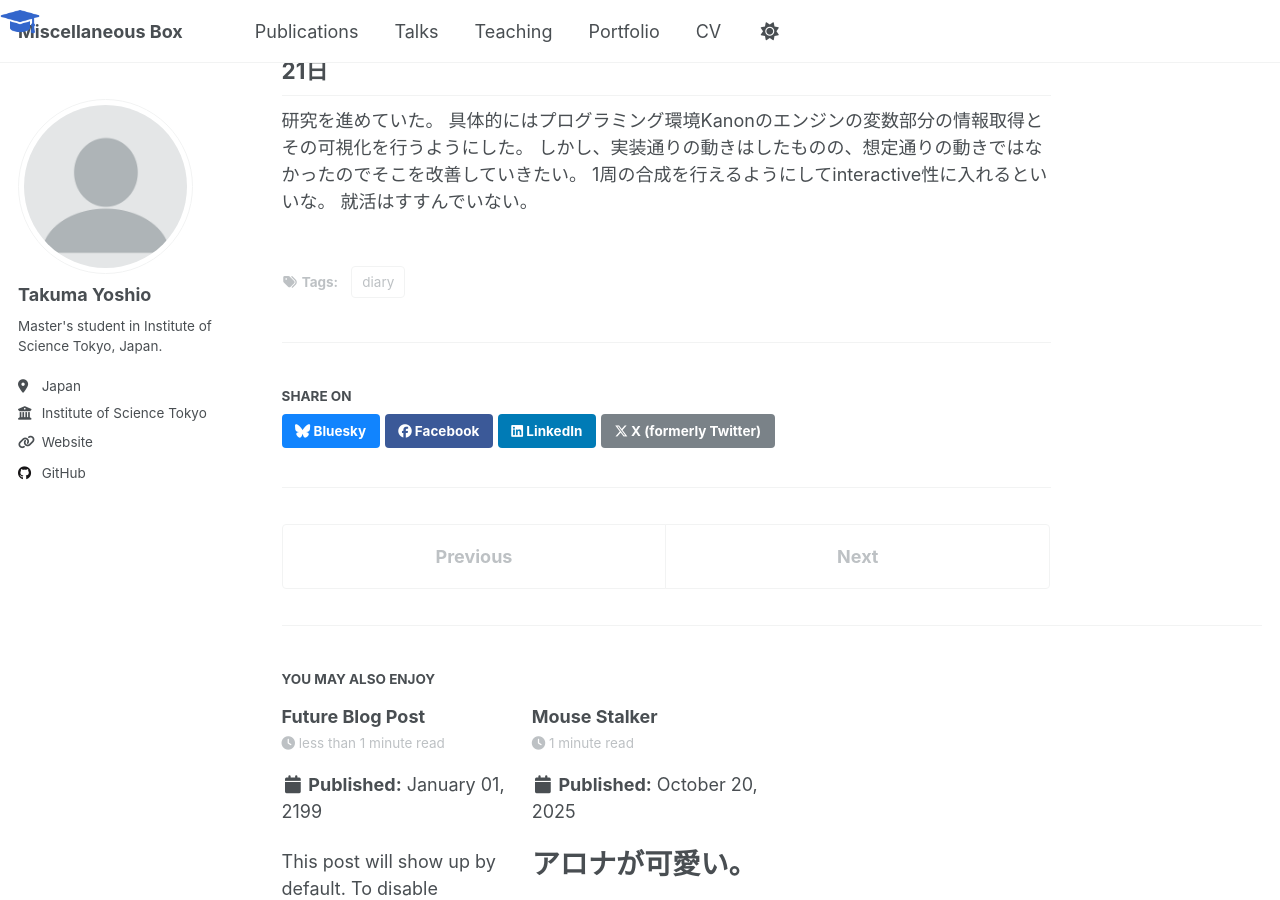
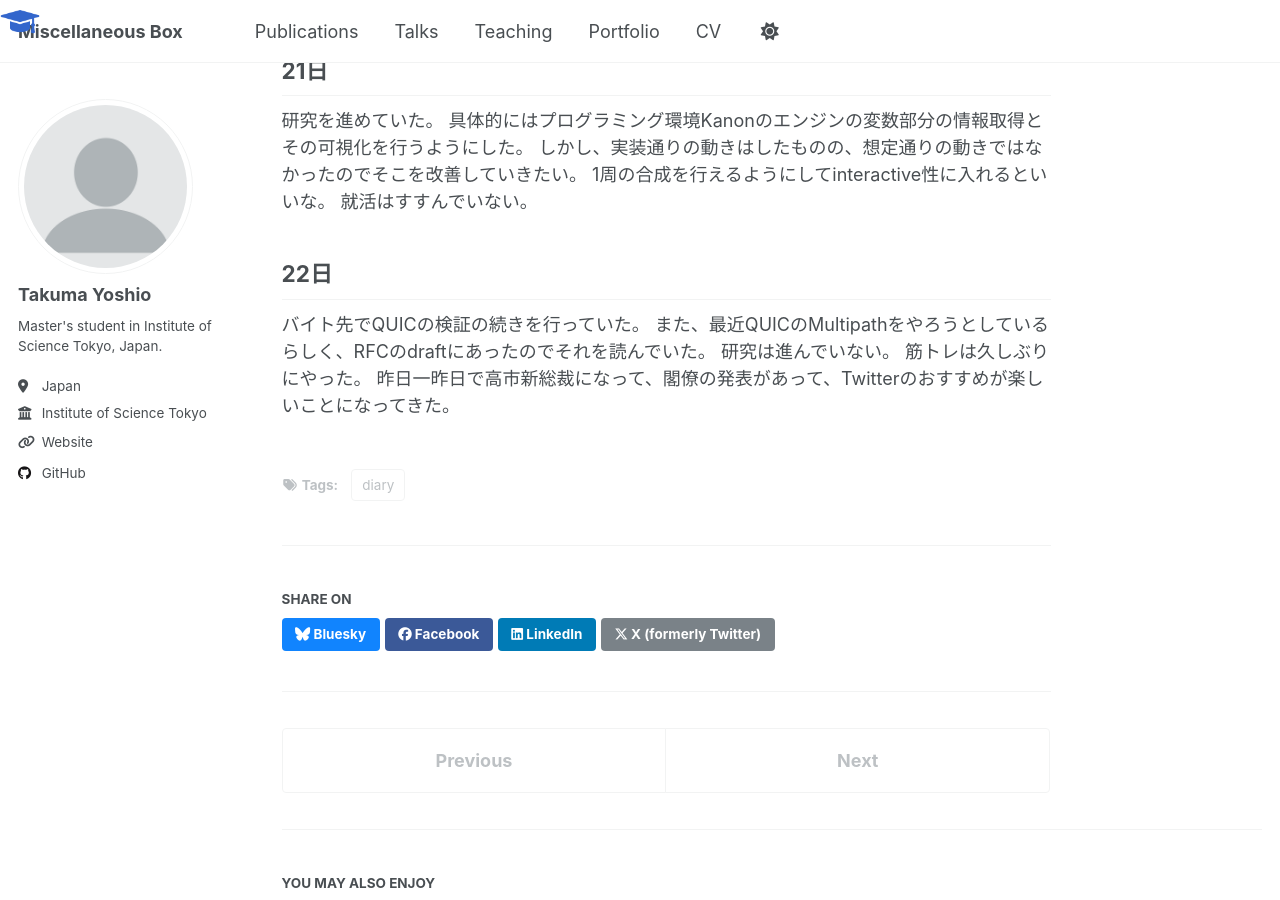
Before and after one commit to ta-yoshi02/ta-yoshi02.github.io, a Jekyll site: the page built from _posts/2025-10-10-blog-post.md, in a window 1280 px wide and 900 px high, scrolled down 2034 px. Built offline with Jekyll 4.4.1, drawn with Linux system fonts in a browser that asks for light colours; a script that is not in the unit is left out.

Commit message:
10月22日にき

```diff
--- a/_posts/2025-10-10-blog-post.md
+++ b/_posts/2025-10-10-blog-post.md
@@ -59,3 +59,10 @@ VMWareで仮想環境を作成したので早速ゲームをやることに。Tw
 しかし、実装通りの動きはしたものの、想定通りの動きではなかったのでそこを改善していきたい。
 1周の合成を行えるようにしてinteractive性に入れるといいな。
 就活はすすんでいない。
+
+## 22日
+バイト先でQUICの検証の続きを行っていた。
+また、最近QUICのMultipathをやろうとしているらしく、RFCのdraftにあったのでそれを読んでいた。
+研究は進んでいない。
+筋トレは久しぶりにやった。
+昨日一昨日で高市新総裁になって、閣僚の発表があって、Twitterのおすすめが楽しいことになってきた。
```
